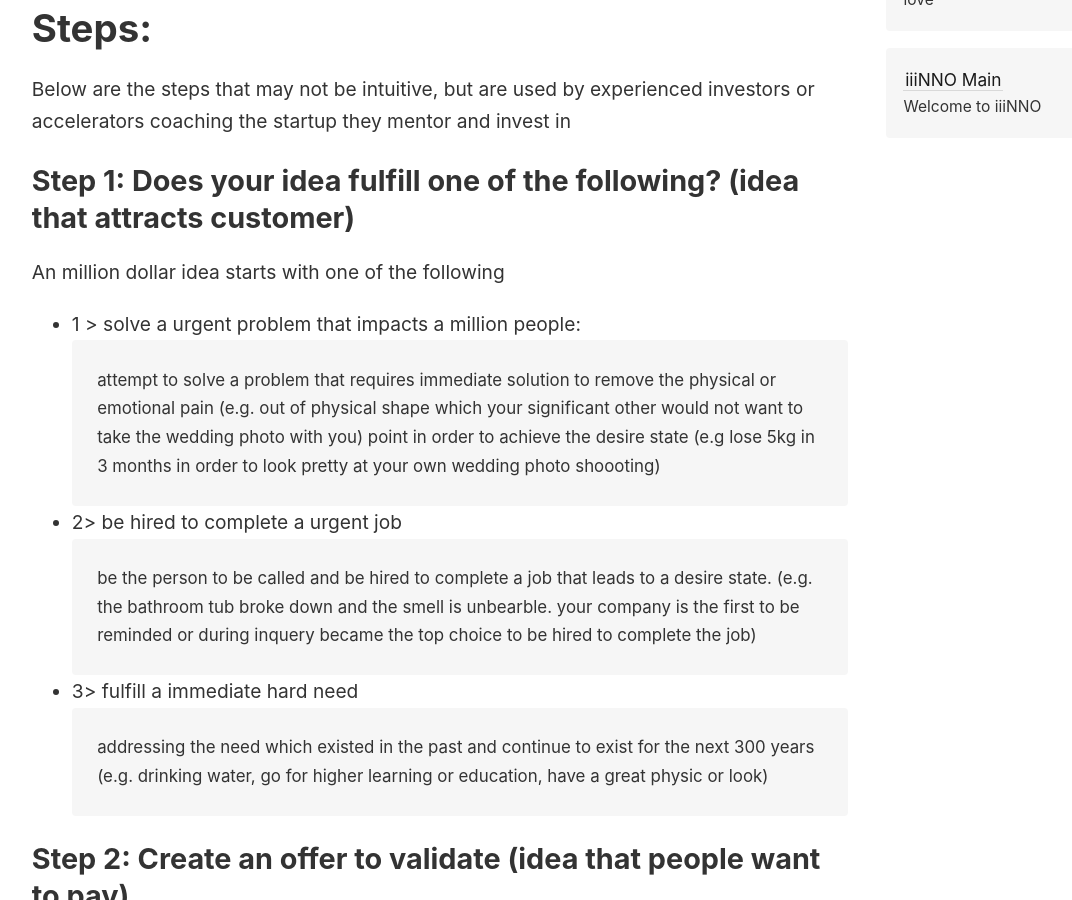
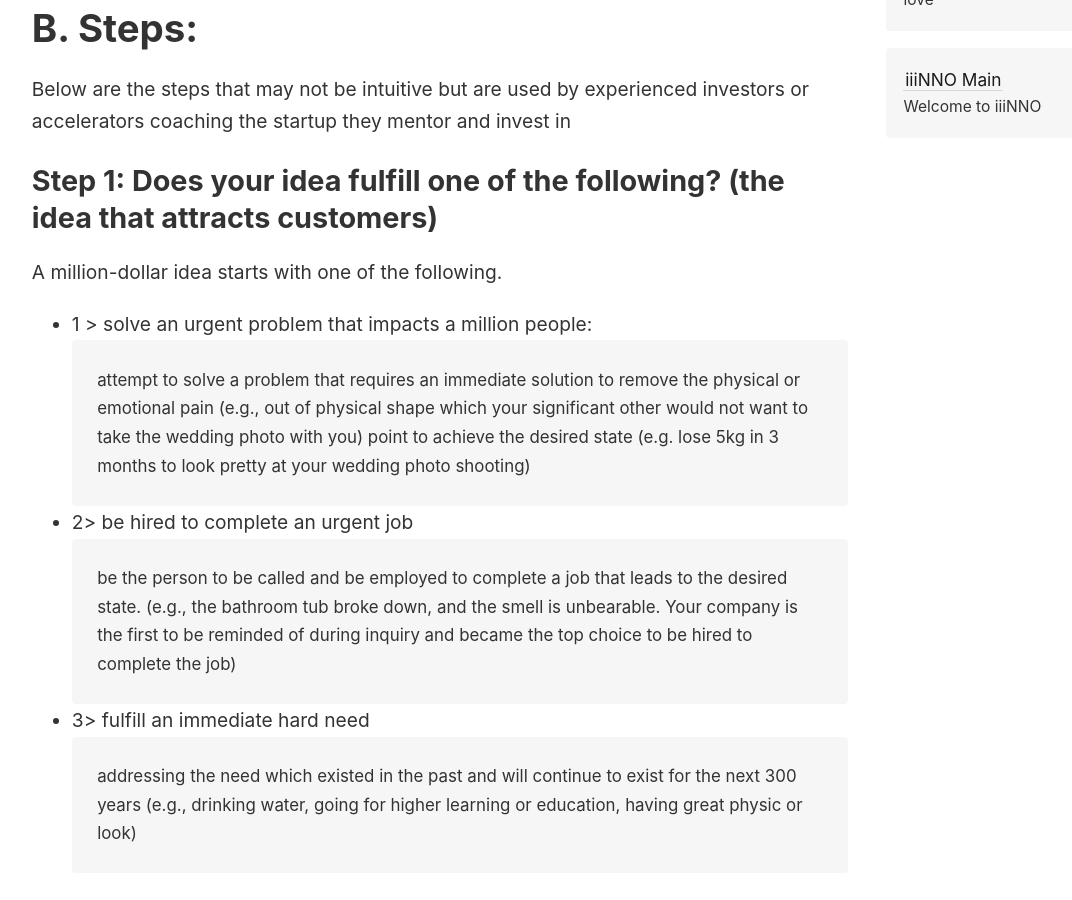
Before and after one commit to davidkuo11111/obsidian, a Jekyll site: the page built from _notes/Entrepreneurship/01 Pick and validate an idea.md, in a window 1280 px wide and 900 px high, scrolled down 439 px. Shown: the whole window, without its empty margins (45-1117 px from the left). Built offline with Jekyll 4.4.1, drawn with Linux system fonts in a browser that asks for light colours; some of the changed text lies outside the part shown.

Commit message:
0.08 01 Pick and validate an idea.md
0.08 01 Pick and validate an idea.md

```diff
--- a/_notes/Entrepreneurship/01 Pick and validate an idea.md
+++ b/_notes/Entrepreneurship/01 Pick and validate an idea.md
@@ -2,50 +2,51 @@
 title: How to pick and validate an million dollars idea?
 ---
 
-# Objective:
-Learn to pick and validate an idea that may generates sales on Day 1 and draws investor's check book at very early-stage of startup.
+# A. Objective:
+Learn to pick and validate an idea that may generate sales on Day 1 and draws an investor's attention to investing at the very early stage of a startup.
 
 
-# Steps:
-Below are the steps that may not be intuitive, but are used by experienced investors or accelerators coaching the startup they mentor and invest in
+# B. Steps:
+Below are the steps that may not be intuitive but are used by experienced investors or accelerators coaching the startup they mentor and invest in
 
+## Step 1: Does your idea fulfill one of the following? (the idea that attracts customers)
 
-## Step 1: Does your idea fulfill one of the following? (idea that attracts customer)
-An million dollar idea starts with one of the following
-* 1 > solve a urgent problem that impacts a million people:
-> attempt to solve a problem that requires immediate solution to remove the physical or emotional pain (e.g. out of physical shape which your significant other would not want to take the wedding photo with you) point in order to achieve the desire state (e.g lose 5kg in 3 months in order to look pretty at your own wedding photo shoooting)
+A million-dollar idea starts with one of the following.
+* 1 > solve an urgent problem that impacts a million people:
+> attempt to solve a problem that requires an immediate solution to remove the physical or emotional pain (e.g., out of physical shape which your significant other would not want to take the wedding photo with you) point to achieve the desired state (e.g. lose 5kg in 3 months to look pretty at your wedding photo shooting)
 
-* 2> be hired to complete a urgent job
-> be the person to be called and be hired to complete a job that leads to a desire state. (e.g. the bathroom tub broke down and the smell is unbearble. your company is the first to be reminded or during inquery became the top choice to be hired to complete the job)
+* 2> be hired to complete an urgent job
+> be the person to be called and be employed to complete a job that leads to the desired state. (e.g., the bathroom tub broke down, and the smell is unbearable. Your company is the first to be reminded of during inquiry and became the top choice to be hired to complete the job)
 
-* 3> fulfill a immediate hard need
-> addressing the need  which existed in the past and continue to exist for the next 300 years (e.g. drinking water, go for higher learning or education, have a great physic or look)
+* 3> fulfill an immediate hard need
+> addressing the need  which existed in the past and will continue to exist for the next 300 years (e.g., drinking water, going for higher learning or education, having great physic or look)
 
-## Step 2: Create an offer to validate (idea that people want to pay)
+## Step 2: Create an offer to validate (the idea that people want to pay)
 
-* The best validation comes when there is actual pre-sales or sales on a good-enough offer that people actually pays.
-* The offer is not the product / service that the company will eventually ship out or scale with.  The offer may be a semi-finished solution which may be good enough at early-stage of launch to make sure customer is willing to use and pay. (e.g. Groupon)
-	* Offer: Groupon started with a wordpress website to showcase the promotion of steakhouse, which did not have platform with online payment.)
-	* Product/Service: A searchble e-commerce website that offers the best promotion in town with online payment and email coupon delivery.
+* The best validation comes when there are actual pre-sales or sales on a good-enough offer that people pay.
+* The offer is not the product/service the company will eventually ship out or scale with. The request may be a semi-finished solution that may be good enough at the early launch stage to ensure the customer is willing to use and pay. (e.g., Groupon)
+	* Offer: Groupon started with a WordPress website to showcase the promotion of steakhouse, which did not have a platform with online payment.)
+	* Product/Service: A searchable e-commerce website offering the best town promotion with online payment and email coupon delivery.
 
 
 
 ## Step 3: Understand why people buy from you (the killer reason that your idea may go big)
 
-* It is critical to understad the market insight which is simply means why people buy from you.
-* This is actually not obvious to find out unless we start to ask the following question.
+* It is critical to understand the market insight, which means why people buy from you.
+* This is not obvious to find out unless we start asking the following question.
 
 	* why current product or service on the market can not solve
 
 
-## Step 4: Is there actually an urgency to achieve the desire state? (potential of charging on value and not cost)
+## Step 4: Is there an urgency to achieve the desired state? (potential of charging on value and not cost)
 
-* Urgency increases chances that potential or existing customer to come to you and embrance your not-yet-perfect product or service, especially when current solution can not solve the problem or complete the job
+* Urgency increases the chances that potential or existing customers to come to you and embrace your not-yet-perfect product or service, especially when the current solution can not solve the problem or complete the job
 
-## Step 5: What is your unfair advange? (reason why you)
+## Step 5: What is your unfair advantage? (the reason why you)
 
-* does your  idea equiped wtih the following traits to build an entry barrier or makes hard for other to enter?
+* Is your idea equipped with the following traits to build an entry barrier, or make it hard for others to enter?
 
-* Amazing founders of experts
-* Market that increases by itselfs by 20% every year
-* Are you able to make sales to your offer without advertsing inititially?
+* A group of outstanding world-class experts who know the problem or have potential solutions can solve it.
+* Entering into a market with at least 20% growth every year
+* Can you make sales and generate growing revenue without paid advertising?
+* Do your initial customer come back to buy, or does your product/service have recurring revenue?
```
